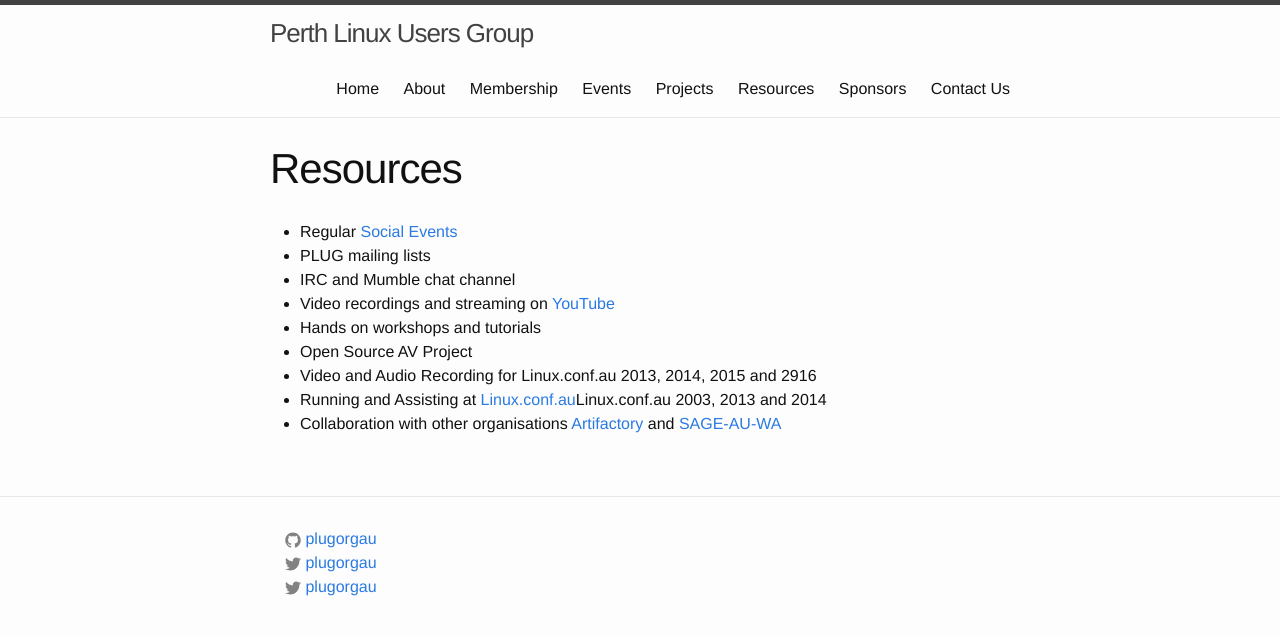
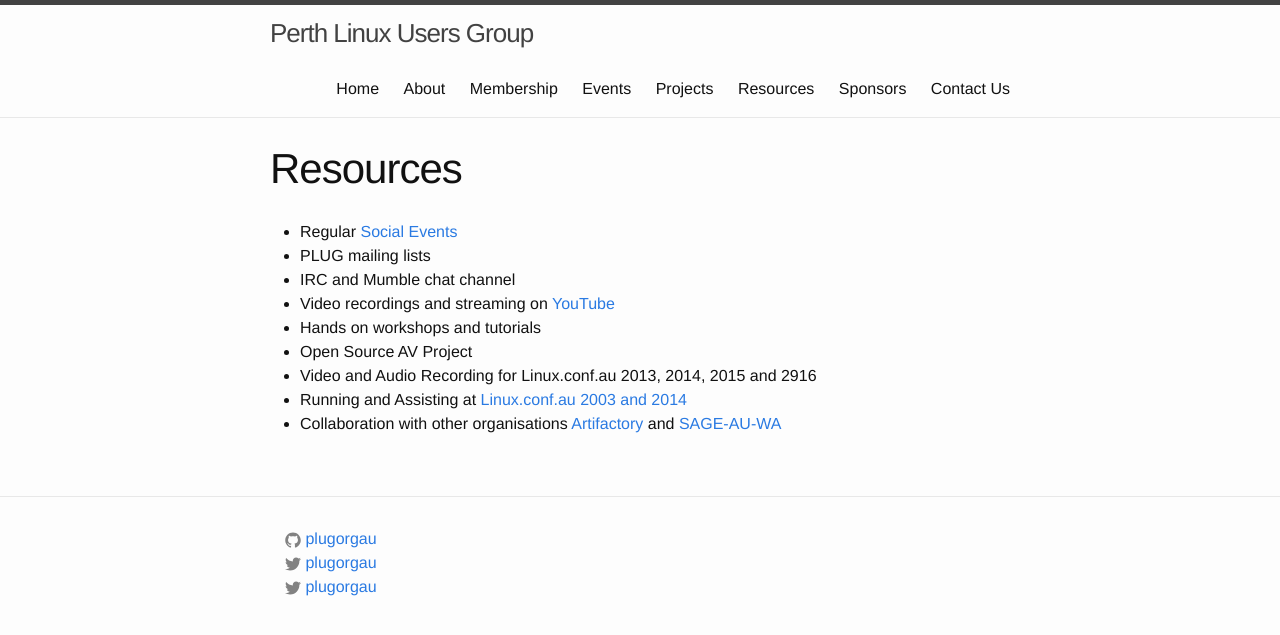
Before and after one commit to plugorgau/plugorgau.github.io, a Jekyll site: the page built from pages/resources/resources.md, in a window 1280 px wide. Shown: the top 635 px of the page. Built offline with Jekyll 4.4.1, drawn with Linux system fonts in a browser that asks for light colours.

Commit message:
Update resources.md

```diff
--- a/pages/resources/resources.md
+++ b/pages/resources/resources.md
@@ -11,5 +11,5 @@ permalink: /resources/
 * Hands on workshops and tutorials
 * Open Source AV Project
 * Video and Audio Recording for Linux.conf.au 2013, 2014, 2015 and 2916
-* Running and Assisting at [Linux.conf.au](http://linux.org.au)Linux.conf.au 2003, 2013 and 2014
+* Running and Assisting at [Linux.conf.au  2003 and 2014](http://linux.org.au)
 * Collaboration with other organisations [Artifactory](http://artifactory.org.au/) and [SAGE-AU-WA](https://www.meetup.com/SAGE-AU-WA/)
```
